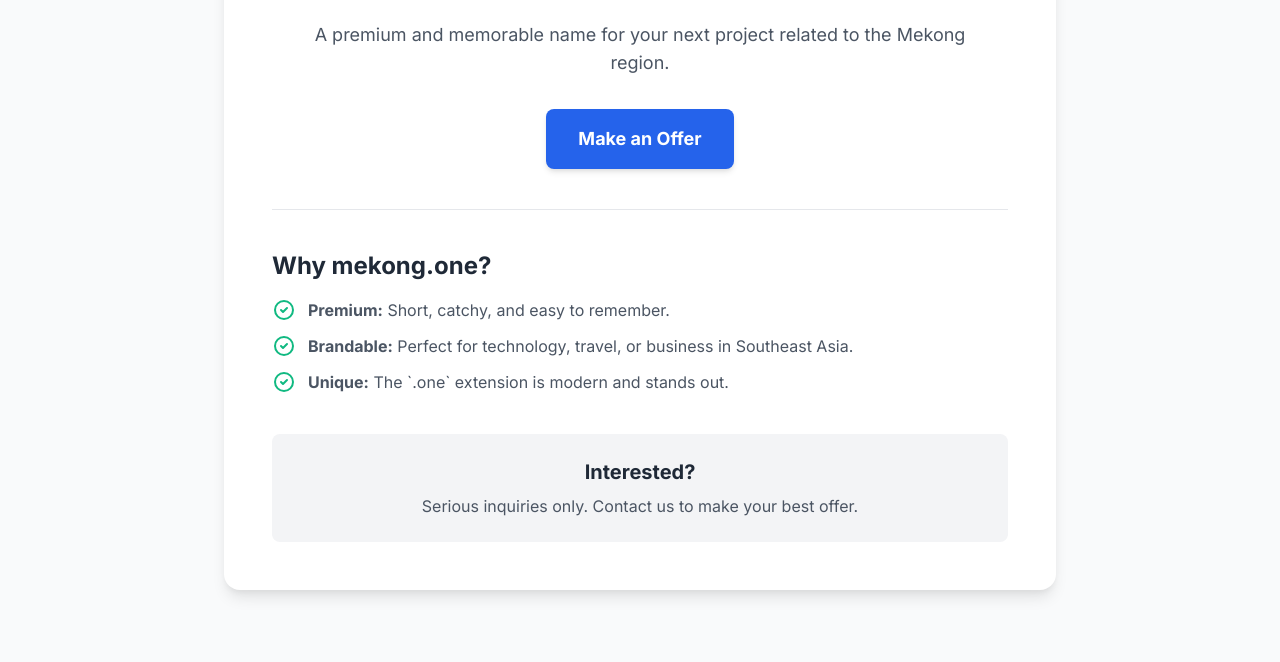
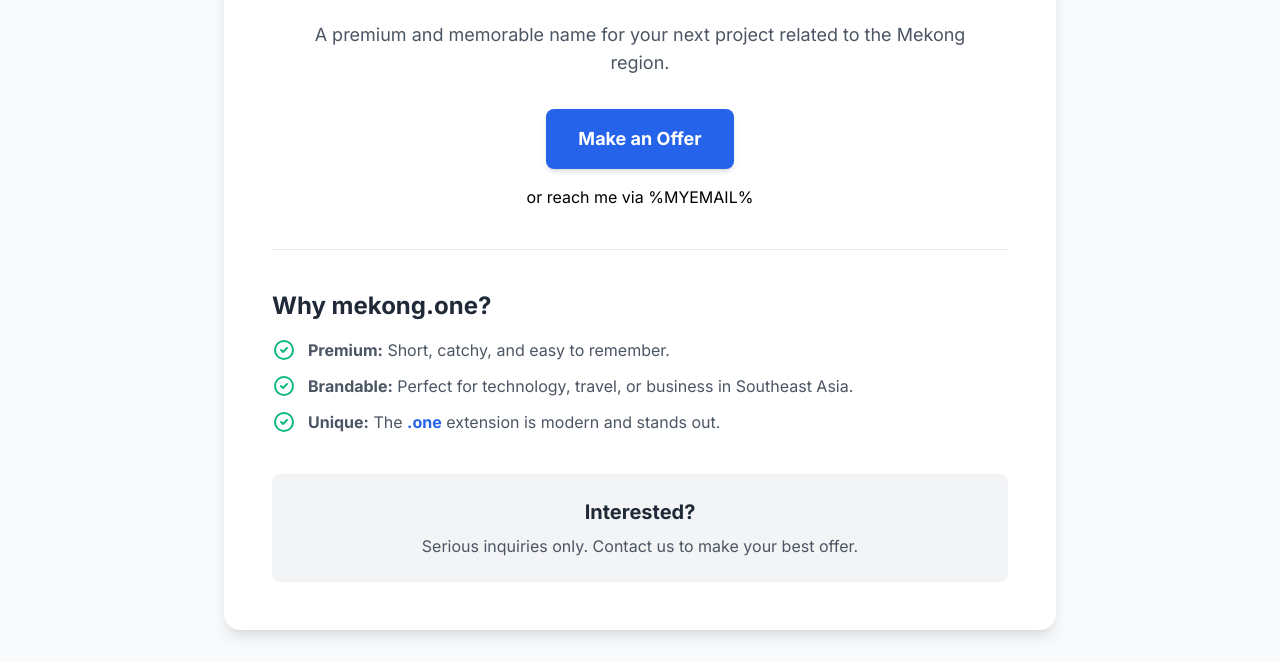
Before and after one commit to huydox/domain-for-sale, a website: page index.html in a window 1280 px wide. Shown: the part 227-889 px from the top of the page. Before the commit the page ends 849 px from the top, so only its background shows below. Drawn offline with nearby package versions, Linux system fonts and the light colour scheme.

Commit message:
add email below contact button

```diff
--- a/index.html
+++ b/index.html
@@ -31,10 +31,11 @@
             title_end: 'is for sale',
             subtitle: 'A premium and memorable name for your next project related to the Mekong region.',
             contact_button: 'Make an Offer',
+            contact_text: 'or reach me via',
             features_title: 'Why mekong.one?',
             feature1: '<strong>Premium:</strong> Short, catchy, and easy to remember.',
             feature2: '<strong>Brandable:</strong> Perfect for technology, travel, or business in Southeast Asia.',
-            feature3: '<strong>Unique:</strong> The `.one` extension is modern and stands out.',
+            feature3: '<strong>Unique:</strong> The <strong class=\'text-blue-600\'>.one</strong> extension is modern and stands out.',
             inquiry_title: 'Interested?',
             inquiry_text: 'Serious inquiries only. Contact us to make your best offer.',
           },
@@ -43,10 +44,11 @@
             title_end: 'đang được rao bán',
             subtitle: 'Một tên miền cao cấp và dễ nhớ cho dự án tiếp theo của bạn liên quan đến khu vực Mê Kông.',
             contact_button: 'Gửi đề nghị',
+            contact_text: 'hoặc liên hệ tôi qua',
             features_title: 'Tại sao là mekong.one?',
             feature1: '<strong>Cao cấp:</strong> Ngắn, hấp dẫn và dễ nhớ.',
             feature2: '<strong>Dễ xây dựng thương hiệu:</strong> Hoàn hảo cho công nghệ, du lịch hoặc kinh doanh ở Đông Nam Á.',
-            feature3: '<strong>Độc đáo:</strong> Đuôi `.one` hiện đại và nổi bật.',
+            feature3: '<strong>Độc đáo:</strong> Đuôi <strong class=\'text-blue-600\'>.one</strong> hiện đại và nổi bật.',
             inquiry_title: 'Bạn quan tâm?',
             inquiry_text: 'Chỉ dành cho những người có thiện chí. Liên hệ để đưa ra đề nghị tốt nhất của bạn.',
           }
@@ -75,6 +77,10 @@
             <a :href="'mailto:' + contactEmail + '?subject=Offer for ' + domain" class="inline-block bg-blue-600 text-white font-bold text-lg px-8 py-4 rounded-lg shadow-md hover:bg-blue-700 transition-colors">
               <span x-text="content[lang].contact_button"></span>
             </a>
+            <div class="mt-4">
+              <span x-text="content[lang].contact_text"></span>
+              <span>%MYEMAIL%</span>
+            </div>
           </div>
 
           <!-- Divider -->
```
